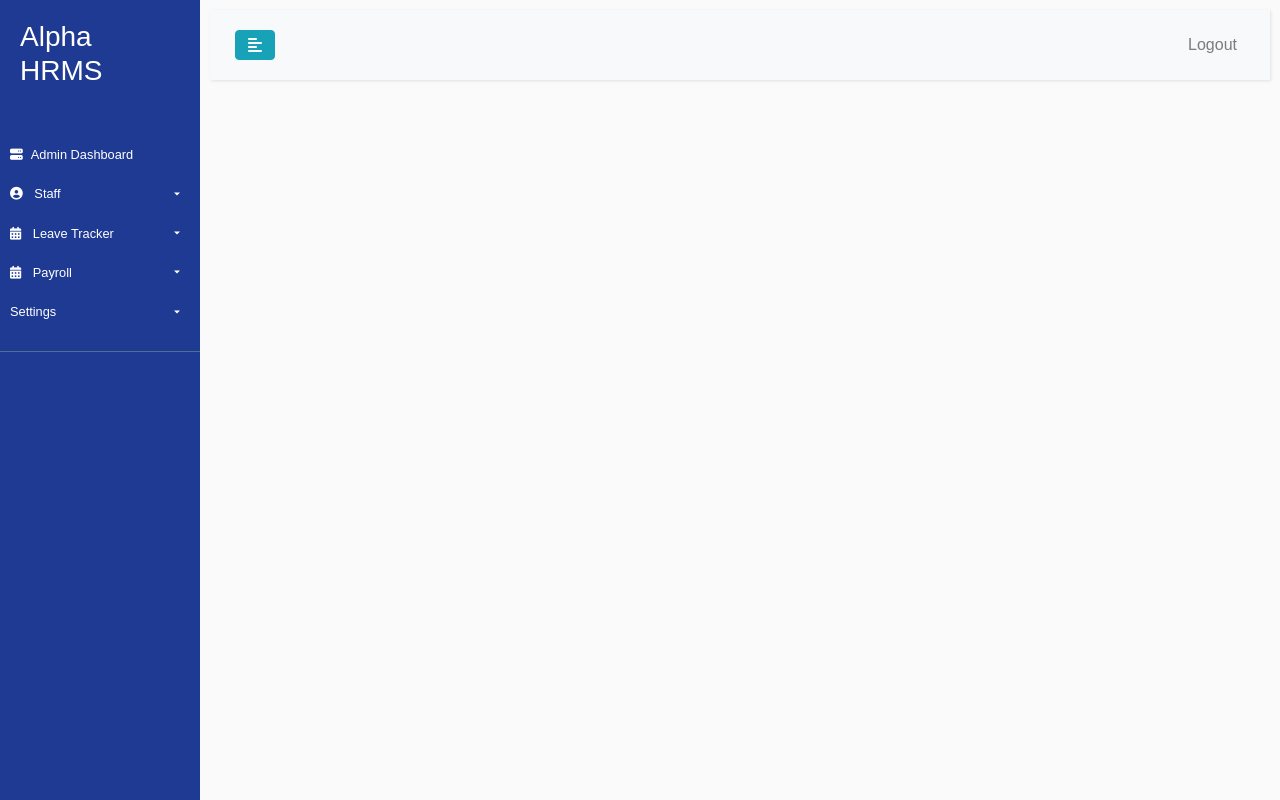
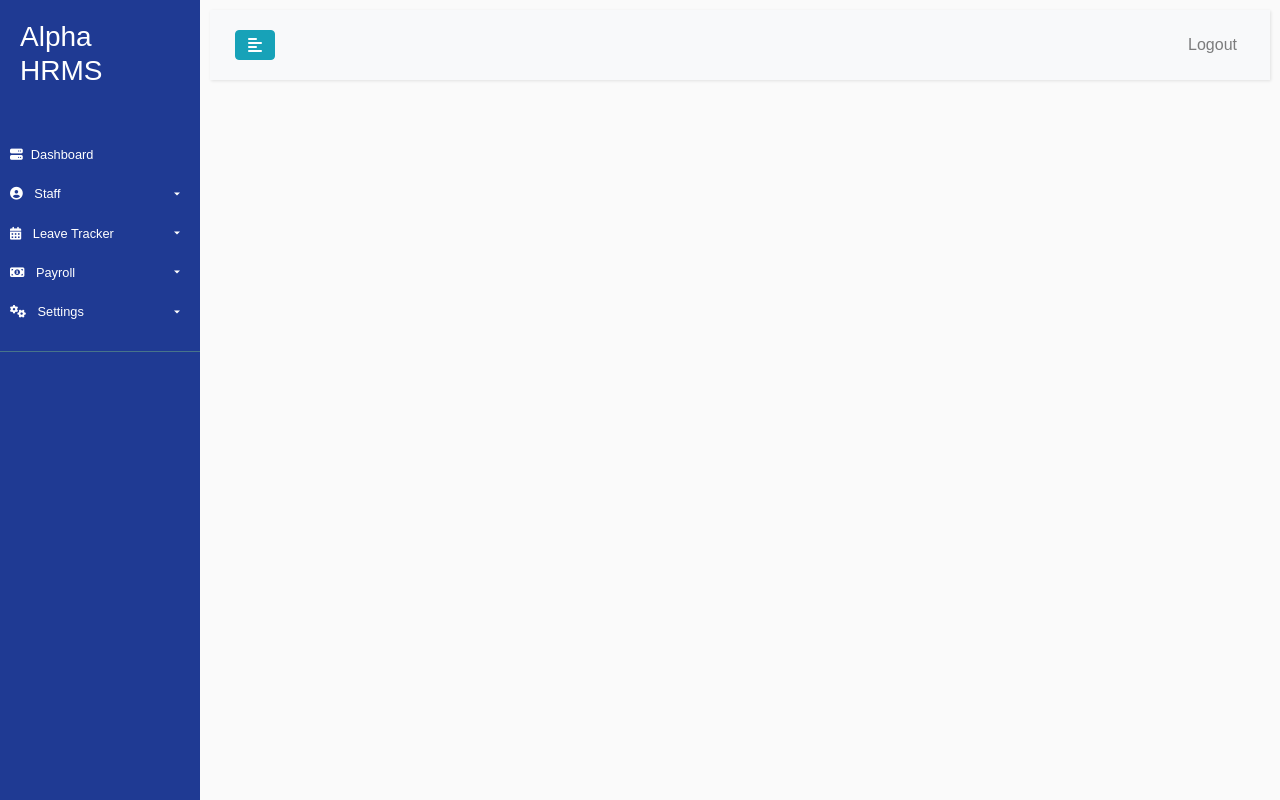
Before and after one commit to ealpha072/alpha_HRM, a PHP site: page /app/views/dashboard/index.php in a window 1280 px wide. Run offline with PHP 8.4, Linux system fonts and the light colour scheme; some libraries are stand-ins or nearby versions.

Commit message:
Icon chnages

```diff
--- a/app/views/Loginswitch.php
+++ b/app/views/Loginswitch.php
@@ -1,10 +1,10 @@
 
 <div class="container h-100">
     <div class="row h-100 justify-content-center align-items-center">
-        <div class="spinner-border" role="status" style="width: 3rem; height: 3rem;">
+        <div class="spinner-border text-primary" role="status">
             <span class="sr-only">Loading...</span>
         </div>
-        <div>
+        <div class="mt3">
             <h1>Loading, please wait...</h1>
         </div>
     </div>
--- a/app/views/dashboard/dashboard.php
+++ b/app/views/dashboard/dashboard.php
@@ -6,10 +6,5 @@
     </div>
     <div class="card-body">
         <h2>This is the view</h2>
-        <?php
-            echo  $_SESSION['msg-success'];
-            echo "<br>";
-            echo  $_SESSION['id'];
-        ?>
     </div>
 </div>
--- a/app/views/dashboard/index.php
+++ b/app/views/dashboard/index.php
@@ -1,5 +1,5 @@
 <?php
-require_once __DIR__ . "../../../../public/assets/header.php";  // Include header if exists
+    require_once __DIR__ . "../../../../public/assets/header.php";  // Include header if exists
 ?>
 
 <div class="wrapper">
@@ -11,7 +11,7 @@ require_once __DIR__ . "../../../../public/assets/header.php";  // Include heade
 
             <ul class="list-unstyled components">
                 <li>
-                    <a href="home"><i class="fas fa-server mr-2"></i>Admin Dashboard</a>
+                    <a href="home"><i class="fas fa-server mr-2"></i>Dashboard</a>
                 </li>
                 <li>
                     <a href="#employeeSubmenu" data-toggle="collapse" aria-expanded="false" class="dropdown-toggle"><i class="fa fa-user-circle mr-2"></i> Staff</a>
@@ -20,7 +20,7 @@ require_once __DIR__ . "../../../../public/assets/header.php";  // Include heade
                             <a href="employees"><i class="fa fa-user-plus fa-sm mr-2"></i>Add Staff</a>
                         </li>
                         <li>
-                            <a href="#"><i class="fa fa-user-plus fa-sm mr-2"></i>Staff Details</a>
+                            <a href="#"><i class="fa fa-info-circle fa-sm mr-2"></i>Staff Details</a>
                         </li>
                     </ul>
                 </li>
@@ -29,7 +29,7 @@ require_once __DIR__ . "../../../../public/assets/header.php";  // Include heade
                     <a href="#leaveSubmenu" data-toggle="collapse" aria-expanded="false" class="dropdown-toggle"> <i class="fa fa-calendar mr-2"></i> Leave Tracker</a>
                     <ul class="collapse list-unstyled" id="leaveSubmenu">
                         <li>
-                            <a href="leave"><i class="fa fa-calendar" aria-hidden="true"></i> Add Leave</a>
+                            <a href="leave"><i class="fa fa-plus-square" aria-hidden="true"></i> Add Leave</a>
                         </li>
                         <li>
                             <a href="#"> <i class="fa fa-calendar" aria-hidden="true"></i> Employee Leave</a>
@@ -39,29 +39,29 @@ require_once __DIR__ . "../../../../public/assets/header.php";  // Include heade
                 </li>
 
                 <li>
-                    <a href="#payrollSubmenu" data-toggle="collapse" aria-expanded="false" class="dropdown-toggle"> <i class="fa fa-calendar mr-2"></i> Payroll</a>
+                    <a href="#payrollSubmenu" data-toggle="collapse" aria-expanded="false" class="dropdown-toggle"> <i class="fa fa-money mr-2"></i> Payroll</a>
                     <ul class="collapse list-unstyled" id="payrollSubmenu">
                         <li>
-                            <a href="payroll"><i class="fa fa-calendar" aria-hidden="true"></i> Set Salary</a>
+                            <a href="payroll"><i class="fa fa-plus-square mr-2" aria-hidden="true"></i> Set Salary</a>
                         </li>
                         <li>
-                            <a href="#"> <i class="fa fa-calendar" aria-hidden="true"></i> Pay Slip</a>
+                            <a href="#"> <i class="fa fa-money mr-2" aria-hidden="true"></i> Pay Slip</a>
                         </li>
 
                     </ul>
                 </li>
 
                 <li>
-                    <a href="#pageSubmenu" data-toggle="collapse" aria-expanded="false" class="dropdown-toggle">Settings</a>
+                    <a href="#pageSubmenu" data-toggle="collapse" aria-expanded="false" class="dropdown-toggle"><i class="fa fa-cogs mr-2" aria-hidden="true"></i> Settings</a>
                     <ul class="collapse list-unstyled" id="pageSubmenu">
                         <li>
-                            <a href="settings?settings_page=organization">Organization Details</a>
+                            <a href="settings?settings_page=organization"><i class="fa fa-info mr-2" aria-hidden="true"></i>Organization Details</a>
                         </li>
                         <li>
-                            <a href="settings?settings_page=department">Department</a>
+                            <a href="settings?settings_page=department"><i class="fa fa-building mr-2" aria-hidden="true"></i>Department</a>
                         </li>
                         <li>
-                            <a href="settings?settings_page=leave_type">Leave Types</a>
+                            <a href="settings?settings_page=leave_type"><i class="fa fa-calendar mr-2" aria-hidden="true"></i>Leave Types</a>
                         </li>
                     </ul>
                 </li>
```
